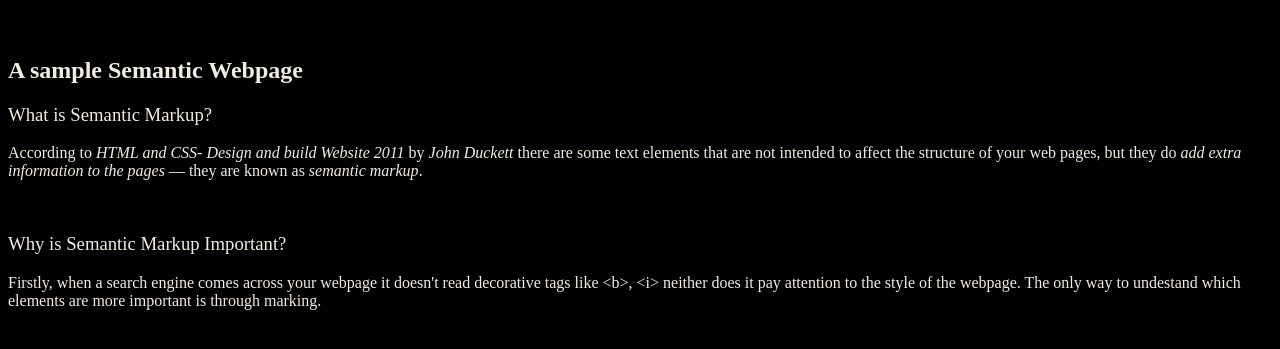
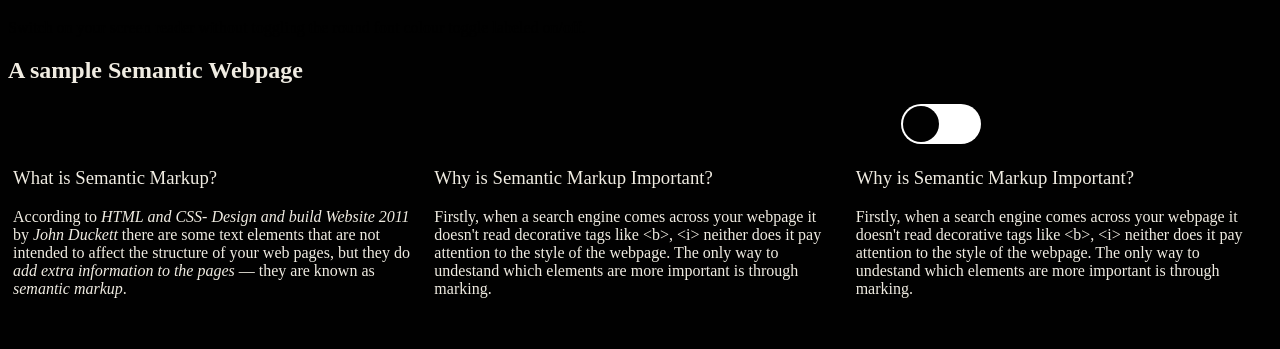
Before and after one commit to abhirupleo/Semantic-Markup, a plain HTML site: page index.html in a window 1280 px wide. Shown: the part 61-410 px from the top of the page. Drawn offline with Linux system fonts and the light colour scheme.

Commit message:
Added toggle button and flex properties

```diff
--- a/index.html
+++ b/index.html
@@ -5,21 +5,40 @@
 	<meta http-equiv="X-UA-Compatible" content="IE=edge">
 	<title>Semantic Markup</title>
 	<link rel="stylesheet" href="style.css">
+	<script src="main.js" type="text/javascript" charset="utf-8" async defer></script>
 </head>
 <body>
 	<h1 class="visible">Semantic Markup</h1>
 	<p>Switch on your screen reader without toggling the round font colour toggle labeled on/off.</p>
+	<div class="heading">
 		<h2 class="visible">A sample Semantic Webpage</h2>
+		<label class="toggle">
+			<input type="checkbox"/>
+			<div class="toggle-btn"></div>
+		</label>
+	</div>
+	<div class="container">
+		<div class="item section_1">
 			<h3 class="visible">What is Semantic Markup?</h3>
 			<p class="visible">
 				According to <cite>HTML and CSS- Design and build Website 2011</cite> by
 				 <em>John Duckett</em> there are some text elements that are not intended to affect the structure of your web pages, but they do <em>add extra information to the pages</em> — they are known as <dfn>semantic markup</dfn>.
 			</p>
-		<br>
+		</div>
+		<div class="item section_2">
 			<h3 class="visible">Why is Semantic Markup Important?</h3>
 			<p class="visible">
 				Firstly, when a search engine comes across your webpage
 				it doesn't read decorative tags like &ltb&gt, &lti&gt neither does it pay attention to the style of the webpage. <span cite="https://medium.com/adalab/the-importance-of-semantic-html-78e74fb75ff0">The only way to undestand which elements are more important is through marking.</span>
 			</p>
+		</div>
+		<div class="item section_3">
+			<h3 class="visible">Why is Semantic Markup Important?</h3>
+			<p class="visible">
+				Firstly, when a search engine comes across your webpage
+				it doesn't read decorative tags like &ltb&gt, &lti&gt neither does it pay attention to the style of the webpage. <span cite="https://medium.com/adalab/the-importance-of-semantic-html-78e74fb75ff0">The only way to undestand which elements are more important is through marking.</span>
+			</p>
+		</div>
+	</div>
 </body>
 </html>
--- a/style.css
+++ b/style.css
@@ -12,3 +12,62 @@ h3{
 .visible{
 	color: #F0ECE2;
 }
+
+.container{
+	display: -webkit-box;
+	display: -moz-box;
+	display: -ms-flexbox;
+	display: -webkit-flex;
+	display: flex;
+	flex-flow: row wrap;
+	justify-content: space-around;
+}
+
+.container > *{
+	flex:1 100%;
+	padding: 5px;
+}
+
+@media all and (min-width: 800px) {
+  /* We tell both sidebars to share a row */
+  .item { flex: 1; }
+}
+
+.toggle{
+	display: flex;
+	flex-flow: row wrap;
+	justify-content: space-around;
+}
+
+.toggle>input[type="checkbox"]{
+	opacity: 0;
+}
+
+.toggle-btn{
+	border-radius: 40px;
+	position: relative;
+	width: 80px;
+	height: 40px;
+	background-color: #fff;
+	overflow:hidden;
+	cursor: pointer;
+}
+
+.toggle-btn:before{
+	transition: all 150ms ease-out;
+	border-radius: 36px;
+	content:'';
+	position: absolute;
+	width: 36px;
+	height: 36px;
+	left:2px;
+	top:2px;
+	background-color: #010101;
+	overflow:hidden;
+	cursor: pointer;
+}
+
+input[type=checkbox]:checked + .toggle-btn:before{
+	transition: all 150ms ease-out;
+	left:42px;
+}
```
Lines whose indentation alone changed are shown as unchanged.
